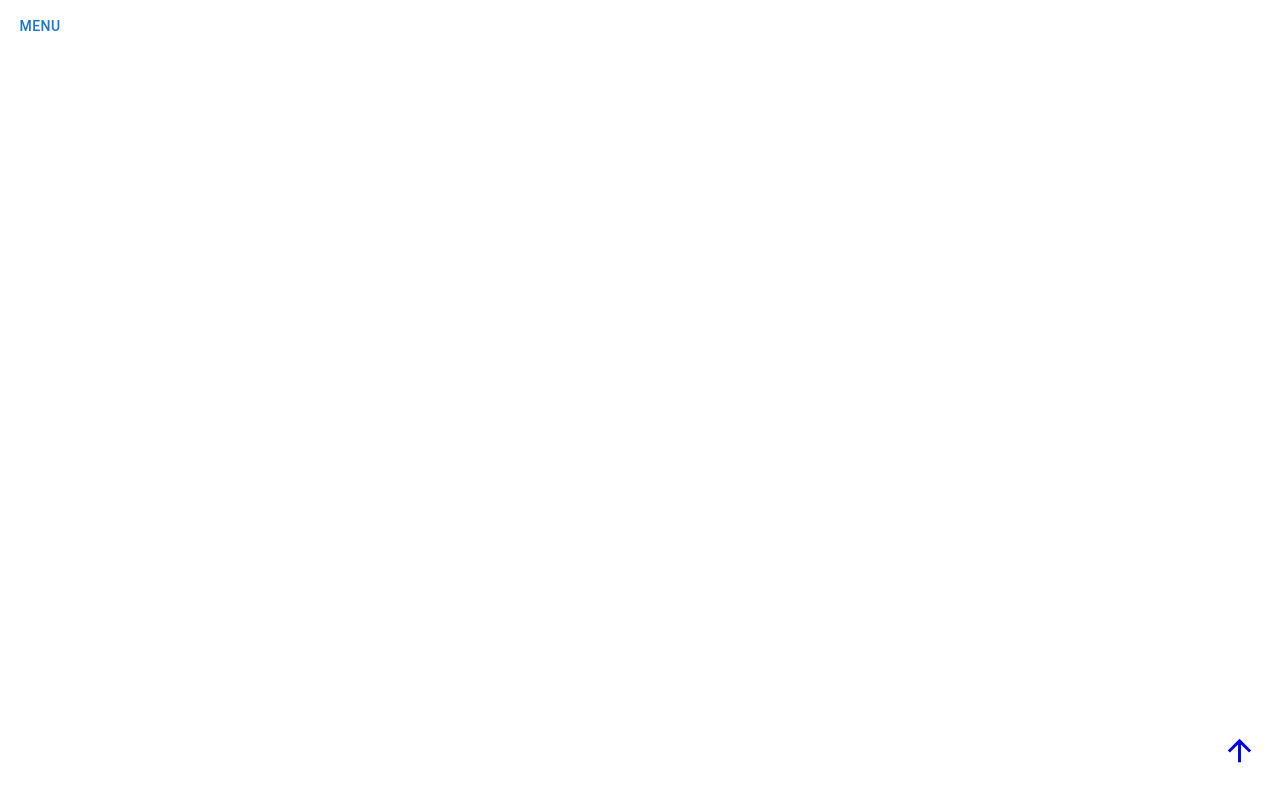
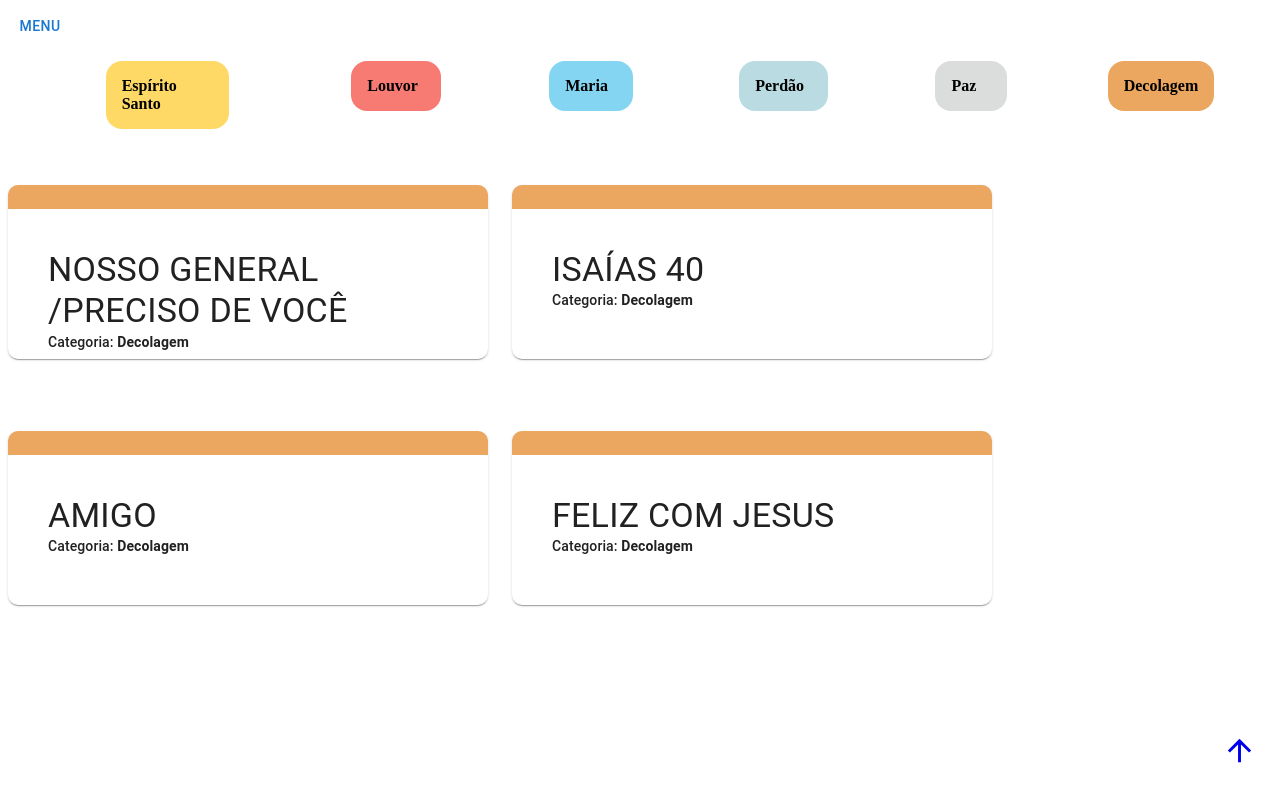
Before and after one commit to rafadealmeida/repertorio, a React (Create React App) app: page /categoria/oracao/Decolagem in a window 1280 px wide. Before the commit this address had no page. Built offline with nearby package versions, Linux system fonts and the light colour scheme.

Commit message:
Ajuste de rotas e verificacções

```diff
--- a/src/components/Drawer.jsx
+++ b/src/components/Drawer.jsx
@@ -50,8 +50,8 @@ export default function TemporaryDrawer() {
           </ListItem>
         </LinkStyled>
       </List>
-      {/* <List>
-        <Link to="/missa" className="menu__link">
+      <List>
+        <LinkStyled href="/missa" className="menu__link">
           <ListItem key="Missa" disablePadding>
             <ListItemButton>
               <ListItemIcon>
@@ -60,8 +60,8 @@ export default function TemporaryDrawer() {
               <ListItemText primary="Missa" sx={{ textDecoration: 'none', color: 'black' }} />
             </ListItemButton>
           </ListItem>
-        </Link>
-      </List> */}
+        </LinkStyled>
+      </List>
       <List>
         <LinkStyled href="/missaFev" className="menu__link">
           <ListItem key="Missa" disablePadding>
--- a/src/components/ListaCategorias.jsx
+++ b/src/components/ListaCategorias.jsx
@@ -1,16 +1,31 @@
 import React from 'react';
-import { Link } from 'react-router-dom';
+import { Link, useLocation, useParams } from 'react-router-dom';
 import '../assets/css/categorias.css';
 
 // eslint-disable-next-line react/prop-types
 function ListaCategorias({ categorias = [] }) {
+  const location = useLocation();
+  const params = useParams();
+  const path = location.pathname;
+  let pathRep;
+
+  // useEffect(() => {}, []);
+  if (params.repertorio === undefined) {
+    pathRep = path;
+  } else {
+    pathRep = `/${params.repertorio}`;
+  }
+  if (params.repertorio === undefined && path === '/') {
+    pathRep = '/oracao';
+  }
+
   return (
     <ul className="lista-categorias container flex">
       {categorias.map((categoria) => {
         // eslint-disable-next-line eqeqeq, prettier/prettier
         if (categoria.id === 'Todas') {
           return (
-            <Link key={categoria.id} to="/missaAbr" className="link">
+            <Link key={categoria.id} to={`/${params.repertorio}`} className="link">
               <li className={`lista-categorias__categoria lista-categorias__categoria--${categoria.id}`}>
                 {categoria.nome}
               </li>
@@ -18,7 +33,7 @@ function ListaCategorias({ categorias = [] }) {
           );
         }
         return (
-          <Link key={categoria.id} to={`/categoria/${categoria.id}`} className="link">
+          <Link key={categoria.id} to={`/categoria${pathRep}/${categoria.id}`} className="link">
             <li className={`lista-categorias__categoria lista-categorias__categoria--${categoria.id}`}>
               {categoria.nome}
             </li>
--- a/src/pages/Categoria.jsx
+++ b/src/pages/Categoria.jsx
@@ -1,46 +1,50 @@
-import React, { useState, useEffect } from 'react';
+import React, { useState, useEffect, useRef } from 'react';
 import { useParams } from 'react-router-dom';
 import ListaCategorias from '../components/ListaCategorias';
 import CardCifra from '../components/CardCifra';
 import cifras from '../_mocks/cifras';
-// import repertorioMissa from '../_mocks/repertorioMissa';
-// import repertorioMissaFev from '../_mocks/repertorioMissaFev';
+import repertorioMissa from '../_mocks/repertorioMissa';
+import repertorioMissaFev from '../_mocks/repertorioMissaFev';
 import repertorioMissaAbr from '../_mocks/repertorioMissaAbr';
-// eslint-disable-next-line no-unused-vars
 import { categorias, categoriaMissa } from '../_mocks/categorias';
 
 function Categoria() {
-  const { id } = useParams();
+  const { id, repertorio: path } = useParams();
   const [cifra, setCifra] = useState([]);
   const [missa, setMissa] = useState(false);
+  const repertorio = useRef(null);
+
+  useEffect(() => {
+    if (path === 'missaAbr') {
+      repertorio.current = repertorioMissaAbr;
+      setMissa(true);
+    } else if (path === 'missaFev') {
+      repertorio.current = repertorioMissaFev;
+      setMissa(true);
+    } else if (path === 'missa') {
+      repertorio.current = repertorioMissa;
+      setMissa(true);
+    } else {
+      repertorio.current = cifras;
+      setMissa(false);
+    }
+  }, [path]);
 
   useEffect(() => {
     setCifra([]);
   }, [id]);
 
   useEffect(() => {
-    cifras.forEach((cifraBack) => {
-      let cifraSelect;
-      if (cifraBack.categoria === id) {
-        cifraSelect = cifraBack;
-        setCifra((musica) => musica.concat(cifraSelect));
-      }
-    });
-    setMissa(false);
-  }, [id]);
-
-  useEffect(() => {
-    if (cifra.length <= 0) {
-      repertorioMissaAbr.forEach((cifraBack) => {
+    if (cifra.length <= 0 && repertorio.current !== null) {
+      repertorio.current.forEach((cifraBack) => {
         let cifraSelect;
         if (cifraBack.categoria === id) {
           cifraSelect = cifraBack;
           setCifra((musica) => musica.concat(cifraSelect));
-          setMissa(true);
         }
       });
     }
-  }, [cifra.length, id]);
+  }, [cifra.length, id, repertorio]);
 
   return (
     <>
--- a/src/routes.js
+++ b/src/routes.js
@@ -24,7 +24,8 @@ export default function AppRouter() {
         <Route path="/missafev" element={<MissaFev />} />
         <Route path="/missaabr" element={<MissaAbr />} />
         <Route path="/cifra/:id" element={<Cifra />} />
-        <Route path="categoria/:id" element={<Categoria />} />
+        {/* <Route path="categoria/:id" element={<Categoria />} /> */}
+        <Route path="categoria/:repertorio/:id" element={<Categoria />} />
       </Routes>
       {/* eslint-disable-next-line jsx-a11y/anchor-is-valid */}
       <a id="link__topo" href="#">
```
